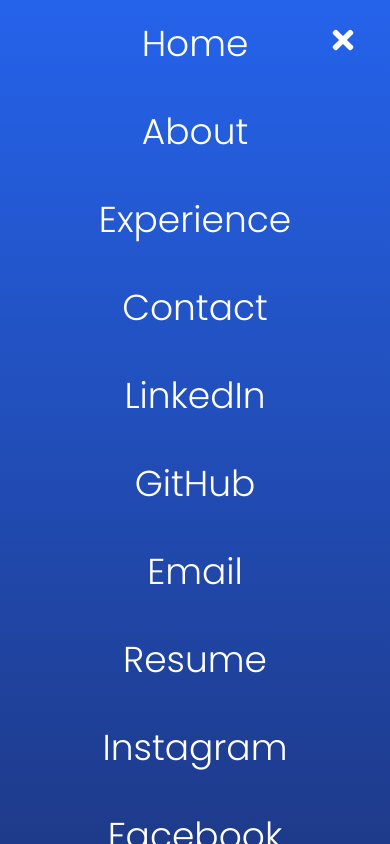
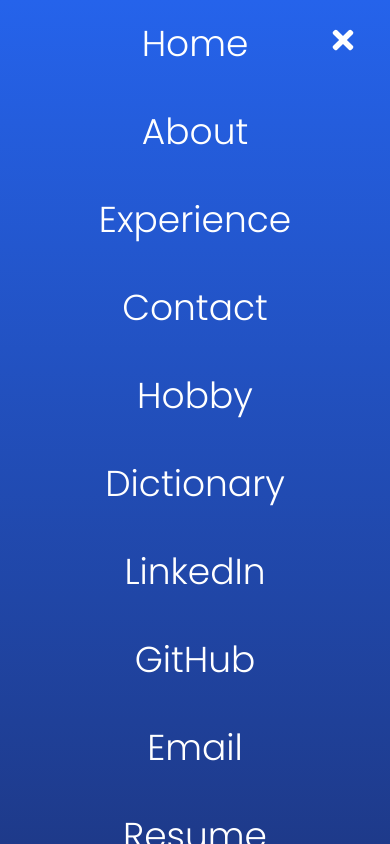
Before and after one commit to Sam-Wel/my-fortfolio, a React (Create React App) app: page / in a window 390 px wide. Both pictures are taken after a click on the element 350 px from the left and 40 px from the top of the page. Shown: the top 844 px of the page. Built offline with nearby package versions, Linux system fonts and the light colour scheme.

Commit message:
added dictionary and hobby to my menu

```diff
--- a/src/components/NavBar.jsx
+++ b/src/components/NavBar.jsx
@@ -15,6 +15,7 @@
   const handleClick = (event) => {
     setRoute(event.target.dataset.value);
     navigate(currentRoute);
+    setNav(false); // Collapse the menu
     console.log(event.target.dataset.value)
   };
 
@@ -207,7 +208,12 @@
                 {link}
               </li>
             ))}
-
+            <li data-value="hobby" onClick={handleClick} className="px-4 cursor-pointer capitalize py-6 text-4xl">
+              hobby
+          </li>
+          <li data-value="searchBar" onClick={handleClick} className="px-4 cursor-pointer capitalize py-6 text-4xl">
+              dictionary
+          </li>
           {socials.map(({ id, disc, href,download }) => (
           <li
             key={id}
```
